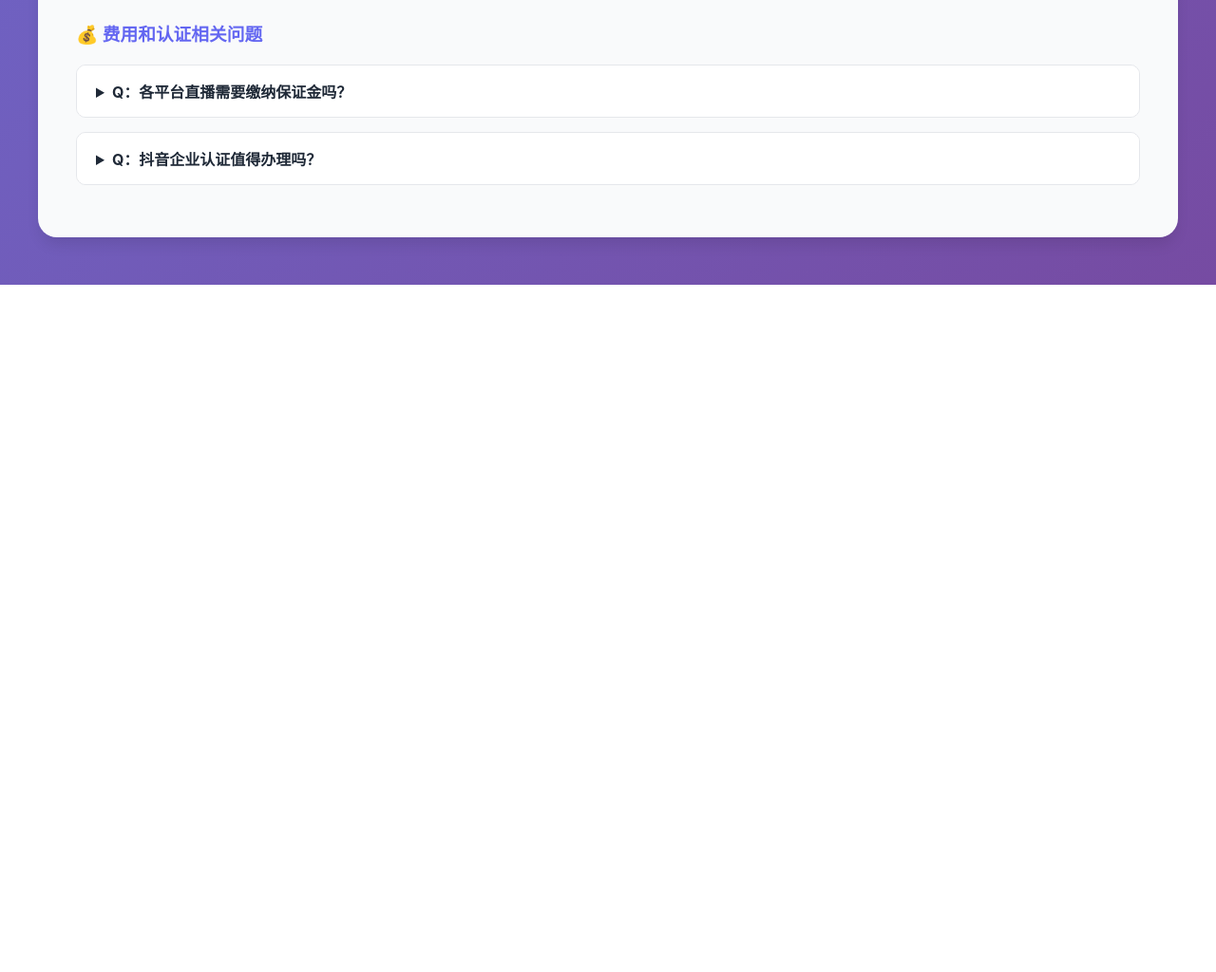
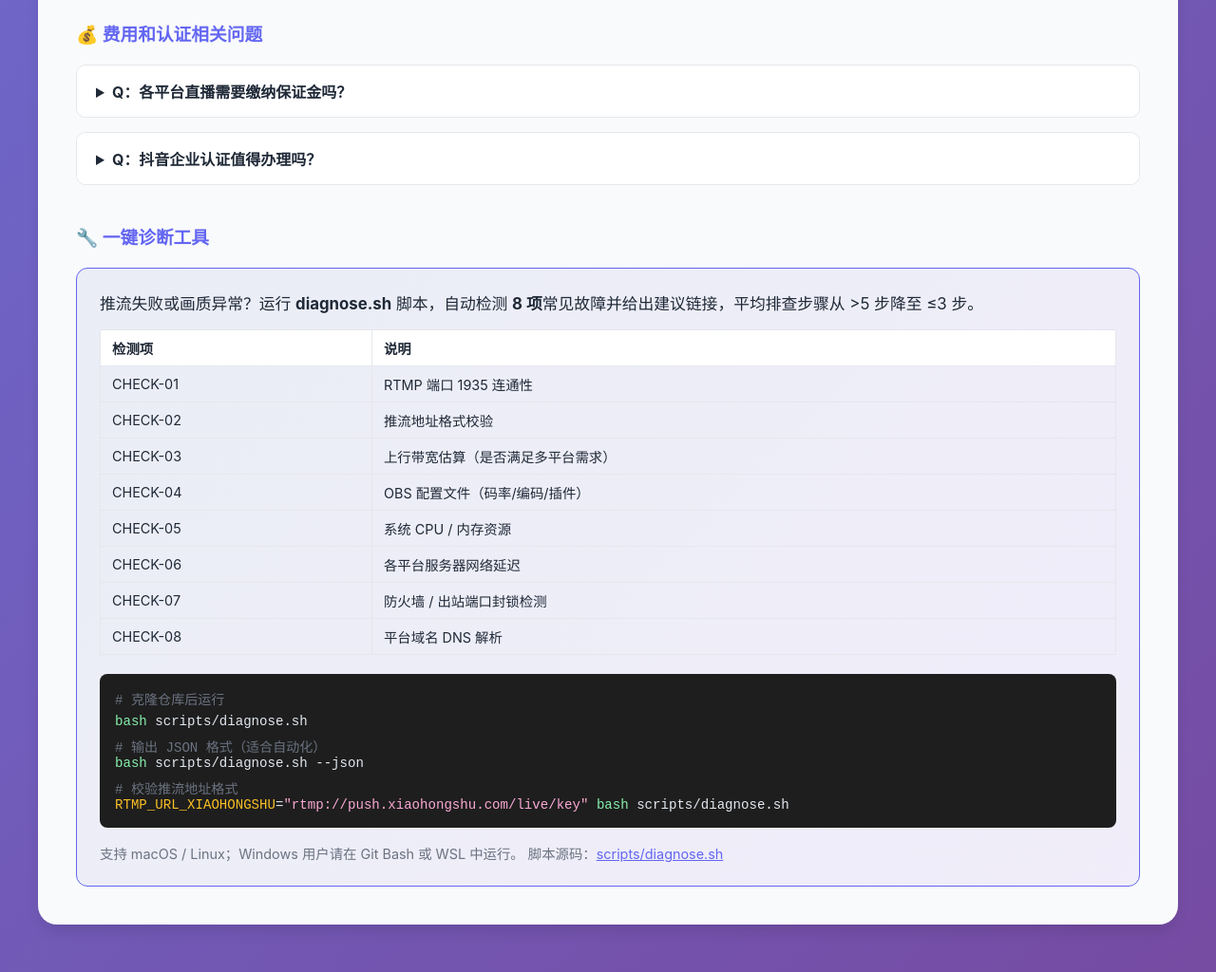
Before and after one commit to pinsonchen/mlive, a plain HTML site: page guide/index.html in a window 1280 px wide. Shown: the part 2124-3148 px from the top of the page at 95% size. Before the commit the page ends 2424 px from the top, so only its background shows below. Drawn offline with Linux system fonts and the light colour scheme.

Commit message:
feat: add one-click diagnostic script with 8 checks and structured report
- scripts/diagnose.sh: covers RTMP port, URL format, bandwidth, OBS config,
  system resources, latency, firewall, and DNS; outputs human-readable and
  JSON reports with direct FAQ entry links
- README.md: document usage, check table, and example output
- guide/index.html: add 一键诊断工具 section in FAQ area with command examples

```diff
--- a/guide/index.html
+++ b/guide/index.html
@@ -553,6 +553,46 @@
                     </div>
                 </details>
             </div>
+
+            <!-- 一键诊断工具 -->
+            <div class="faq-category" id="diagnose" style="margin-top: 40px;">
+                <h3 style="color: var(--primary-color); margin-bottom: 20px;">🔧 一键诊断工具</h3>
+                <div style="background: linear-gradient(135deg, #1e40af11, #7c3aed11); border: 1px solid var(--primary-color); border-radius: 12px; padding: 24px;">
+                    <p style="font-size: 1.05rem; margin-bottom: 16px;">
+                        推流失败或画质异常？运行 <strong>diagnose.sh</strong> 脚本，自动检测 <strong>8 项</strong>常见故障并给出建议链接，平均排查步骤从 &gt;5 步降至 ≤3 步。
+                    </p>
+                    <table style="width: 100%; border-collapse: collapse; margin-bottom: 20px; font-size: 0.9rem;">
+                        <thead>
+                            <tr style="background: var(--bg-primary);">
+                                <th style="padding: 8px 12px; border: 1px solid var(--border-color); text-align: left;">检测项</th>
+                                <th style="padding: 8px 12px; border: 1px solid var(--border-color); text-align: left;">说明</th>
+                            </tr>
+                        </thead>
+                        <tbody>
+                            <tr><td style="padding: 8px 12px; border: 1px solid var(--border-color);">CHECK-01</td><td style="padding: 8px 12px; border: 1px solid var(--border-color);">RTMP 端口 1935 连通性</td></tr>
+                            <tr><td style="padding: 8px 12px; border: 1px solid var(--border-color);">CHECK-02</td><td style="padding: 8px 12px; border: 1px solid var(--border-color);">推流地址格式校验</td></tr>
+                            <tr><td style="padding: 8px 12px; border: 1px solid var(--border-color);">CHECK-03</td><td style="padding: 8px 12px; border: 1px solid var(--border-color);">上行带宽估算（是否满足多平台需求）</td></tr>
+                            <tr><td style="padding: 8px 12px; border: 1px solid var(--border-color);">CHECK-04</td><td style="padding: 8px 12px; border: 1px solid var(--border-color);">OBS 配置文件（码率/编码/插件）</td></tr>
+                            <tr><td style="padding: 8px 12px; border: 1px solid var(--border-color);">CHECK-05</td><td style="padding: 8px 12px; border: 1px solid var(--border-color);">系统 CPU / 内存资源</td></tr>
+                            <tr><td style="padding: 8px 12px; border: 1px solid var(--border-color);">CHECK-06</td><td style="padding: 8px 12px; border: 1px solid var(--border-color);">各平台服务器网络延迟</td></tr>
+                            <tr><td style="padding: 8px 12px; border: 1px solid var(--border-color);">CHECK-07</td><td style="padding: 8px 12px; border: 1px solid var(--border-color);">防火墙 / 出站端口封锁检测</td></tr>
+                            <tr><td style="padding: 8px 12px; border: 1px solid var(--border-color);">CHECK-08</td><td style="padding: 8px 12px; border: 1px solid var(--border-color);">平台域名 DNS 解析</td></tr>
+                        </tbody>
+                    </table>
+                    <div style="background: #1e1e1e; border-radius: 8px; padding: 16px; font-family: monospace; font-size: 0.88rem; color: #e2e8f0; margin-bottom: 16px;">
+                        <div style="color: #6b7280; margin-bottom: 6px;"># 克隆仓库后运行</div>
+                        <div><span style="color: #86efac;">bash</span> scripts/diagnose.sh</div>
+                        <div style="margin-top: 8px; color: #6b7280;"># 输出 JSON 格式（适合自动化）</div>
+                        <div><span style="color: #86efac;">bash</span> scripts/diagnose.sh --json</div>
+                        <div style="margin-top: 8px; color: #6b7280;"># 校验推流地址格式</div>
+                        <div><span style="color: #fbbf24;">RTMP_URL_XIAOHONGSHU</span>=<span style="color: #f9a8d4;">"rtmp://push.xiaohongshu.com/live/key"</span> <span style="color: #86efac;">bash</span> scripts/diagnose.sh</div>
+                    </div>
+                    <p style="font-size: 0.9rem; color: var(--text-secondary);">
+                        支持 macOS / Linux；Windows 用户请在 Git Bash 或 WSL 中运行。
+                        脚本源码：<a href="https://github.com/pinsonchen/mlive/blob/main/scripts/diagnose.sh" target="_blank" style="color: var(--primary-color);">scripts/diagnose.sh</a>
+                    </p>
+                </div>
+            </div>
         </section>
 
         <!-- 插件安装模态框 -->
```
Also changed, not shown: README.md, 1 other file.
